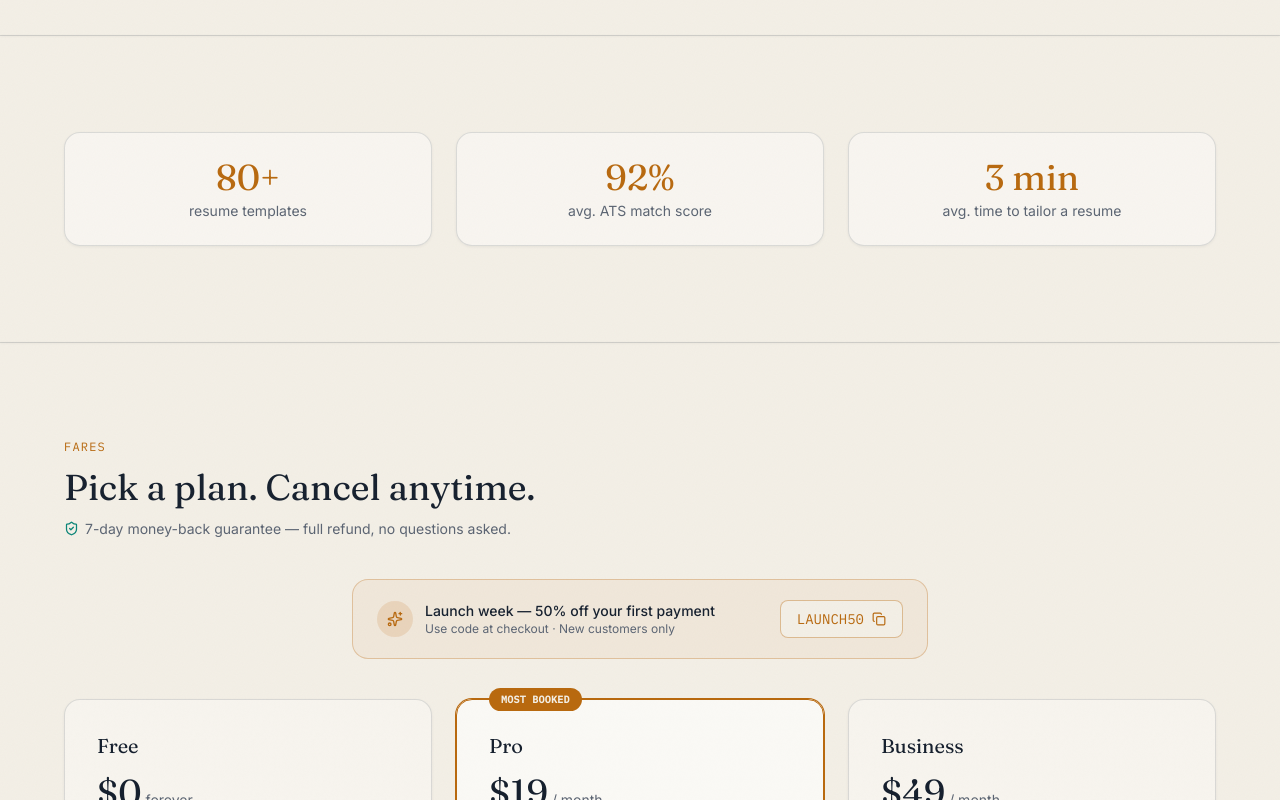
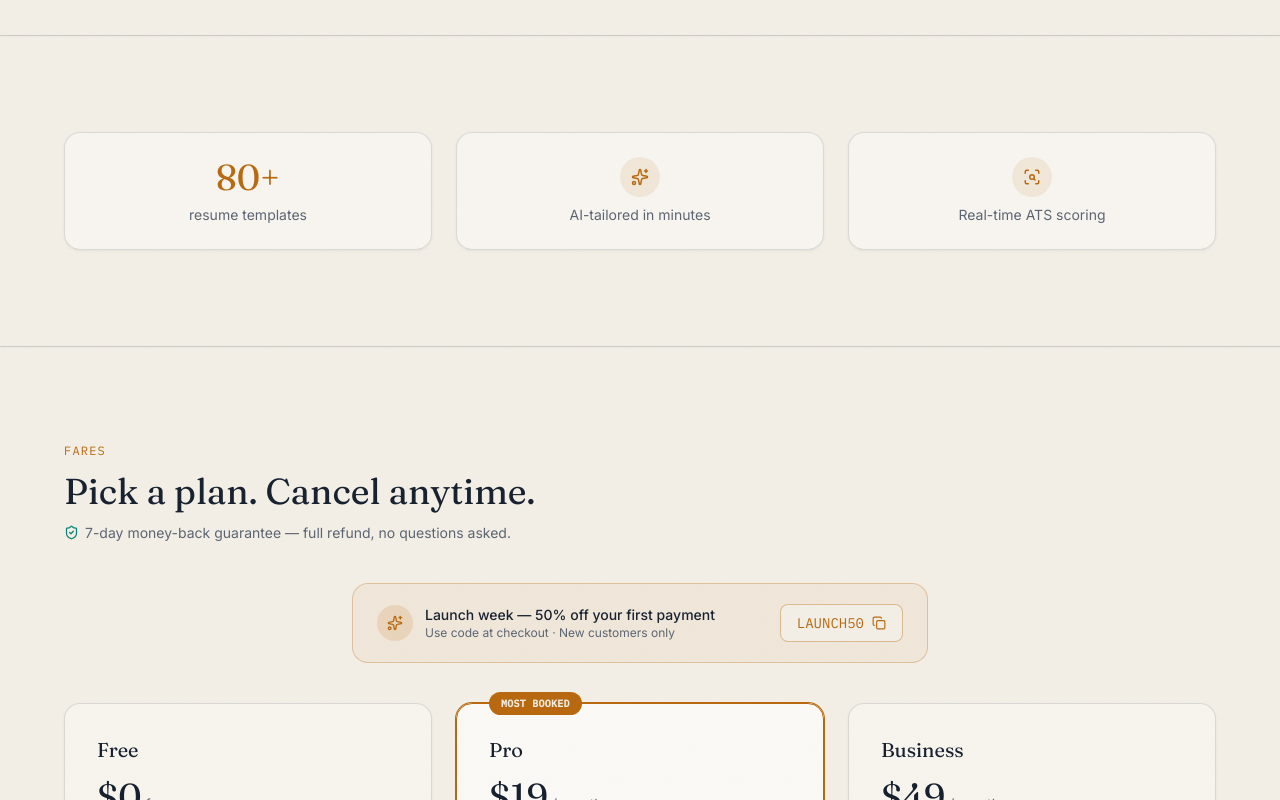
Before and after one commit to Mbilal-1050/landed, a Next.js app: page / in a window 1280 px wide. Shown: the part 3620-4420 px from the top of the page. Built offline with nearby package versions, Linux system fonts and the light colour scheme.

Commit message:
Replace fabricated average stats (92% match score, 3 min avg time) with qualitative, non-numeric feature lines; keep only the verifiable '80+ templates' count

```diff
--- a/src/components/SocialProof.tsx
+++ b/src/components/SocialProof.tsx
@@ -1,11 +1,12 @@
 "use client";
 
 import { motion } from "framer-motion";
+import { Sparkles, ScanSearch } from "lucide-react";
 
-const stats = [
-  { value: "80+", label: "resume templates" },
-  { value: "92%", label: "avg. ATS match score" },
-  { value: "3 min", label: "avg. time to tailor a resume" },
+const items = [
+  { type: "stat" as const, value: "80+", label: "resume templates" },
+  { type: "feature" as const, icon: Sparkles, label: "AI-tailored in minutes" },
+  { type: "feature" as const, icon: ScanSearch, label: "Real-time ATS scoring" },
 ];
 
 export default function SocialProof() {
@@ -13,16 +14,22 @@ export default function SocialProof() {
     <section className="border-t border-line px-6 py-24 sm:px-10">
       <div className="mx-auto max-w-6xl">
         <div className="grid gap-6 sm:grid-cols-3">
-          {stats.map((s, i) => (
+          {items.map((item, i) => (
             <motion.div
-              key={s.label}
+              key={item.label}
               initial={{ opacity: 0, y: 16 }}
               animate={{ opacity: 1, y: 0 }}
               transition={{ delay: i * 0.1 }}
               className="rounded-2xl border border-line bg-surface/40 p-6 text-center"
             >
-              <p className="font-display text-4xl text-amber">{s.value}</p>
-              <p className="mt-1 text-sm text-fog-dim">{s.label}</p>
+              {item.type === "stat" ? (
+                <p className="font-display text-4xl text-amber">{item.value}</p>
+              ) : (
+                <div className="mx-auto grid h-10 w-10 place-items-center rounded-full bg-amber/10 text-amber">
+                  <item.icon size={18} />
+                </div>
+              )}
+              <p className="mt-2 text-sm text-fog-dim">{item.label}</p>
             </motion.div>
           ))}
         </div>
```
